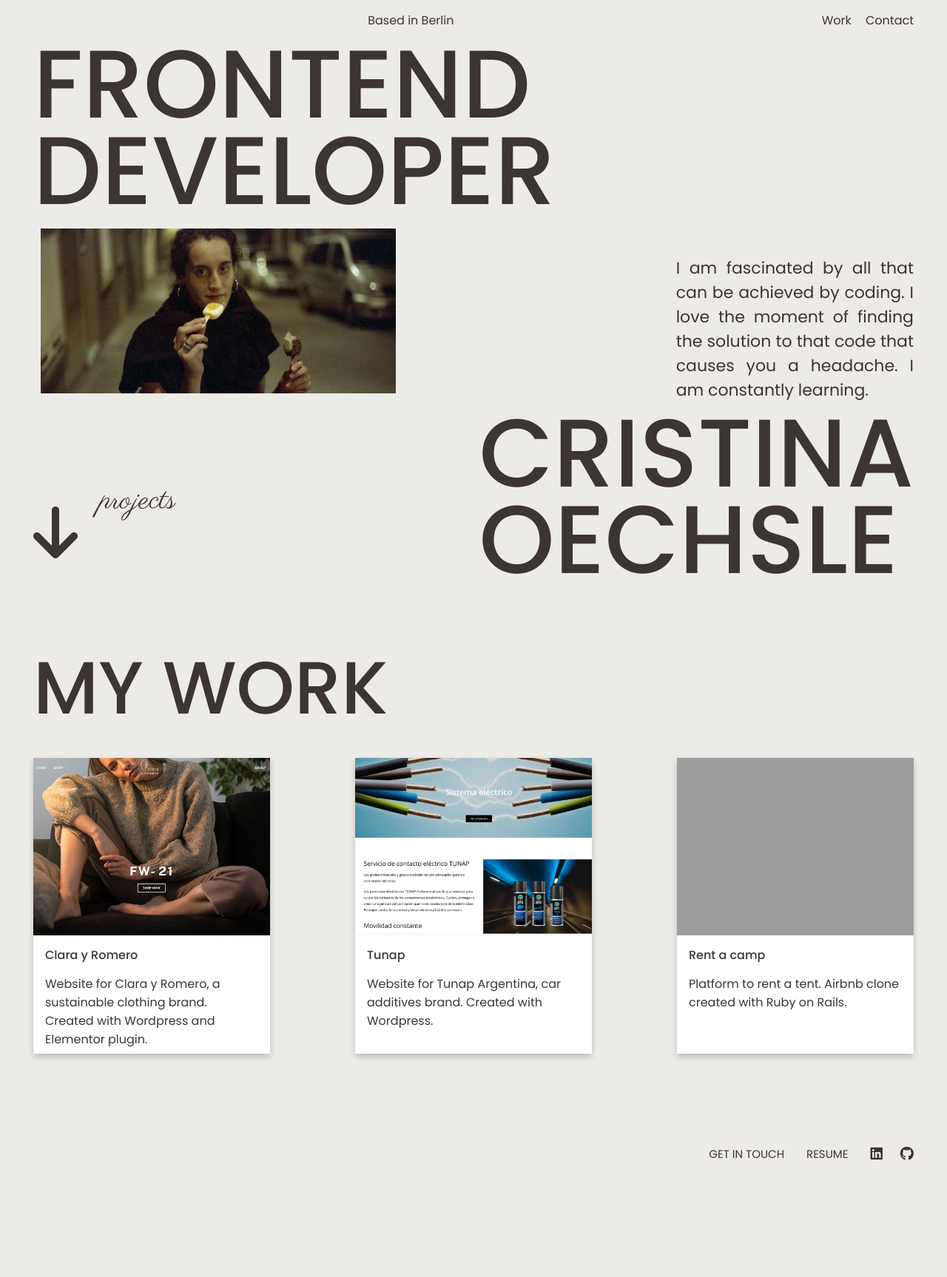
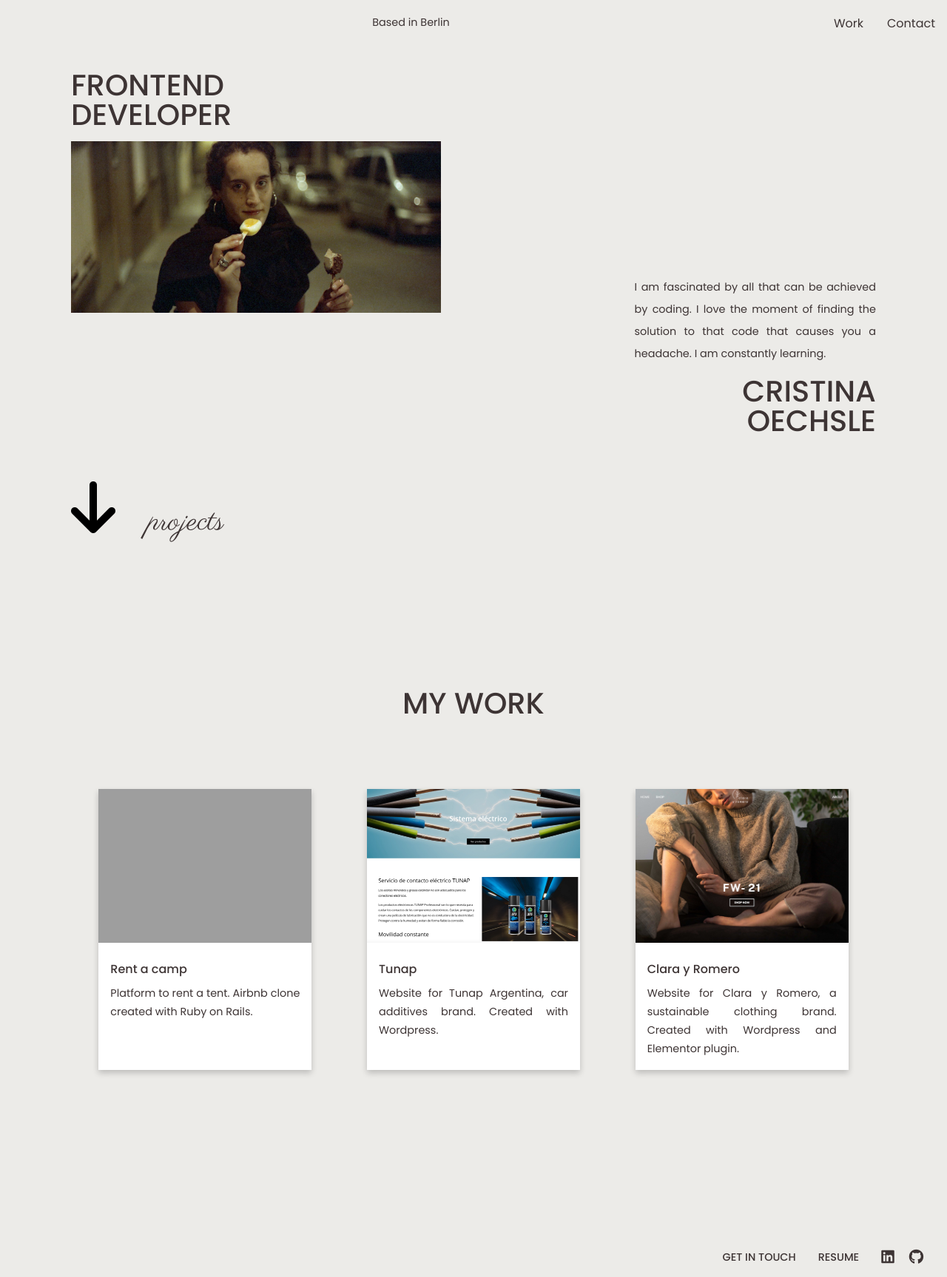
Before and after one commit to CristinaOe/portfolio_feb, a PHP site: page / in a window 1280 px wide. Shown: the whole page at 74% size. Before the commit the page ends 1569 px from the top, so only its background shows below. Run offline with PHP 8.4, Linux system fonts and the light colour scheme; some libraries are stand-ins or nearby versions; grey boxes are pictures that could not be loaded.

Commit message:
redo responsive page

```diff
--- a/css/styles.css
+++ b/css/styles.css
@@ -1,67 +1,126 @@
-* {
+html {
+  font-size: 0.9rem;
+  scroll-behavior: smooth;
+}
+
+body {
   margin: 0;
   font-family: "Poppins", sans-serif;
+  font-size: 1em;
   font-weight: 300;
   color: #3d3434;
   background-color: #ecebe8;
-  scroll-behavior: smooth;
 }
 
-.main-section {
-  height: 100vh;
+@media (min-width: 800px) {
+  html {
+    font-size: 1rem;
+  }
+
+  body {
+    text-align: left;
+  }
+}
+/* =============
+Typography
+=============== */
+
+h1,
+h2,
+h3 {
+  margin: 0.4em 0;
+  font-weight: 500;
+  text-transform: uppercase;
+  font-size: 2.5rem;
+  line-height: 40px;
 }
 
-.project-section {
-  min-height: 85vh;
-}
-
-.main-section,
-.project-section {
-  padding: 0px 45px;
-}
-
-h1,
-h2 {
-  font-size: 130px;
-  font-weight: 500;
-  text-transform: uppercase;
+h1 {
+  text-align: left;
 }
 
 h2 {
-  float: right;
-  margin-top: 20px;
+  text-align: right;
 }
 
 h3 {
-  font-size: 100px;
-  font-weight: 500;
-  text-transform: uppercase;
+  text-align: center;
+  margin-top: 0;
 }
 
-a {
-  cursor: pointer;
-}
-header {
-  font-weight: 400;
-  display: flex;
-  padding: 15px 0;
-  padding-right: 45px;
+h4 {
+  font-weight: 500;
 }
 
-header > p {
-  margin: 0 auto;
+p {
+  font-size: 0.9rem;
+  text-align: justify;
+  line-height: 25px;
 }
 
-.work-link {
-  margin-right: 15px;
+@media (min-width: 800px) {
+  html {
+    font-size: 1rem;
+  }
+
+  h3 {
+    margin-top: 0.5em;
+  }
 }
 
-.header-links a {
-  text-decoration: none;
+@media (min-width: 1300px) {
+  h1,
+  h2,
+  h3 {
+    font-size: 5rem;
+    line-height: 80px;
+  }
+}
+
+@media (min-width: 1600px) {
+  h1,
+  h2,
+  h3 {
+    font-size: 6.5rem;
+    line-height: 100px;
+  }
+
+  h1 {
+    margin-top: 0;
+  }
+}
+
+/* =============
+Layout
+=============== */
+.container {
+  padding: 1em 6em;
+  min-height: 100vh;
   position: relative;
 }
 
-.header-links a:after {
+.header {
+  display: flex;
+  justify-content: space-between;
+  padding: 0.2em 1em;
+}
+.nav ul {
+  display: flex;
+  list-style: none;
+  padding: 0;
+}
+
+.nav li {
+  margin-left: 2em;
+}
+
+.nav a {
+  text-decoration: none;
+  position: relative;
+  color: #3d3434;
+}
+
+.nav a:after {
   content: "";
   position: absolute;
   width: 100%;
@@ -74,7 +133,7 @@ header > p {
   transition: transform 0.25s ease-out;
 }
 
-.header-links a:hover:after {
+.nav a:hover:after {
   transform: scaleX(1);
 }
 
@@ -84,72 +143,99 @@ header > p {
   margin-top: 0;
 }
 
-.cris-img {
-  max-width: 480px;
-  margin-top: 20px;
-  margin-left: 10px;
-}
-
-.left-side,
-h2 {
-  line-height: 0.9;
-}
-
-.right-side {
-  position: relative;
-  height: 30px;
-}
-
-.about-text {
-  display: flex;
-  position: absolute;
-  bottom: 20px;
-  right: 0px;
-  font-size: 22px;
-  max-width: 27%;
-  text-align: justify;
+img {
+  max-width: 100%;
+  object-fit: cover;
 }
 
 .arrow {
-  display: flex;
   position: absolute;
-  top: 85%;
-  gap: 30px;
+  top: 70%;
+}
+
+.fa-arrow-down {
+  transform: scale(0.8);
+  color: black;
 }
 
 .projects-text {
-  margin-top: -30px;
+  display: none;
+  margin-left: 1em;
   font-family: "Parisienne", cursive;
   font-size: 40px;
+}
+
+@media (min-width: 600px) {
+  img {
+    max-width: 400px;
+    left: 0;
+  }
+}
+
+@media (min-width: 1024px) {
+  img {
+    max-width: 500px;
+    left: 0;
+  }
+}
+
+@media (min-width: 800px) {
+  .about-text {
+    line-height: 30px;
+    margin-top: -4em;
+  }
+
+  .col-2 {
+    width: 30%;
+    float: right;
+    text-align: right;
+  }
+
+  .header {
+    justify-content: center;
+    text-align: center;
+  }
+
+  .header > p {
+    margin: 0 auto;
+    margin-top: 1em;
+  }
+
+  .fa-arrow-down {
+    transform: scale(1);
+    color: black;
+  }
+
+  .projects-text {
+    display: inline;
+  }
+}
+
+@media (min-width: 1300px) {
+  .about-text {
+    font-size: 1.2rem;
+  }
 }
 
 /* cards */
 
 .cards {
   width: 100%;
-  margin: 0 auto;
-  padding-top: 20px;
-  display: flex;
-  flex-direction: row-reverse;
-  flex-wrap: wrap;
-  justify-content: space-between;
+  margin-top: 6em;
 }
 
 .card {
-  width: 20rem;
+  margin: 0 auto;
+  margin-bottom: 3em;
+  width: 18rem;
   box-shadow: 0 4px 8px 0 rgba(0, 0, 0, 0.2);
   transition: 0.3s;
-  margin-bottom: 0;
   background-color: #fff;
 }
 
 .card img {
-  height: 15rem;
+  height: 13rem;
   object-fit: cover;
-}
-
-h4 {
-  font-weight: 500;
 }
 
 .card:hover {
@@ -157,43 +243,66 @@ h4 {
   transform: scale(0.95);
 }
 
+.card-info {
+  padding: 1em;
+}
+
 .card a {
   background-color: #fff;
 }
 
-.container > p,
-.container > h4 {
+.card-title {
+  padding-bottom: 0.5em;
+}
+
+.card-title,
+.card-desc {
   background-color: #fff;
-  padding: 7px 16px;
+  margin: 0;
+}
+
+@media (min-width: 800px) {
+  .cards {
+    display: flex;
+    flex-wrap: wrap;
+    justify-content: space-between;
+  }
 }
 
 /* footer */
 
 footer {
-  padding: 14px 45px;
-  font-size: 15px;
+  font-size: 1rem;
   font-weight: 500;
   display: flex;
   gap: 30px;
-  justify-content: right;
   text-transform: uppercase;
+  position: absolute;
+  bottom: 0;
+  right: 0;
+  margin-right: 2em;
 }
 
-.footer-links a {
+footer a {
+  color: #3d3434;
   text-decoration: none;
 }
 
-.social-links .fa-linkedin {
-  margin-right: 20px;
+.footer-social-links {
+  display: flex;
+  align-items: center;
+}
+.footer-social-links .fa-linkedin {
+  margin-right: 1em;
 }
 
 .footer-links,
-.social-links i {
+.footer-social-links i {
   transition: transform 0.3s ease-in-out;
 }
 
 .footer-links:hover,
-.social-links i:hover {
+.footer-social-links i:hover {
   transform: scale(0.92);
   opacity: 90%;
 }
--- a/index.html
+++ b/index.html
@@ -7,7 +7,7 @@
     <title>Frontend Developer based in Berlin</title>
 
     <link rel="stylesheet" href="css/styles.css" />
-    <link rel="stylesheet" href="css/mediaquery.css">
+    <!-- <link rel="stylesheet" href="css/mediaquery.css"> -->
     <link rel="preconnect" href="https://fonts.googleapis.com" />
     <link rel="preconnect" href="https://fonts.gstatic.com" crossorigin />
     <link
@@ -22,14 +22,16 @@
   <body>
     <header class="header">
       <p>Based in Berlin</p>
-      <div class="header-links">
-        <a href="#my-work" class="work-link">Work</a>
-        <a href="mailto:crisoechsle@gmail.com">Contact</a>
+      <div class="nav">
+        <ul>
+          <li><a href="#projects" class="work-link">Work</li></a>
+          <li><a href="mailto:crisoechsle@gmail.com">Contact</li></a>
+        </ul>
       </div>
     </header>
-    <section class="main-section">
-      <main>
-        <div class="left-side">
+    <div class="container">
+
+        <div class="about col-1">
           <h1>Frontend <span class="block-text">Developer</span></h1>
           <img
             src="images/cris-helados.jpg"
@@ -37,7 +39,7 @@
             class="cris-img"
           />
         </div>
-        <div class="right-side">
+        <div class="about col-2">
           <p class="about-text">
             I am fascinated by all that can be achieved by coding. I love the
             moment of finding the solution to that code that causes you a
@@ -48,19 +50,19 @@
           </h2>
         </div>
         <div class="arrow">
-          <a href="#my-work"><i class="fas fa-arrow-down fa-5x"></i></a>
+          <a href="#projects"><i class="fas fa-arrow-down fa-5x"></i></a>
           <p class="projects-text">projects</p>
         </div>
-      </main>
-    </section>
-    <section class="project-section" id="my-work">
+
+    </div>
+    <div class="container" id="projects">
       <h3>My work</h3>
       <!-- projects -->
       <div class="cards">
 
       </div>
-      </div>
-     </section>
+
+
       <footer>
         <p class="footer-links">
           <a
@@ -72,7 +74,7 @@
         <p class="footer-links">
           <a href="cristina-oechsle-resume.pdf" target="_blank">resume</a>
         </p>
-        <div class="social-links">
+        <div class="footer-social-links">
           <a href="https://www.linkedin.com/in/cristina-oechsle/" target="blank"
             ><i class="fab fa-linkedin fa-lg"></i
           ></a>
@@ -81,6 +83,7 @@
           ></a>
         </div>
       </footer>
+    </div>
     </section>
     <script src="index.js" type="text/javascript"></script>
   </body>
--- a/index.js
+++ b/index.js
@@ -18,9 +18,9 @@ for (let i = 0; i < title.length; i++) {
   cards.innerHTML =
     ` <div class="card">
         <a href=${website[i]} target="_blank"><img src="images/${title[i]}.png" alt="Avatar" style="width:100%"></a>
-        <div class="container">
-          <h4>${title[i]}</h4>
-          <p>${description[i]}</p>
+        <div class="card-info">
+          <h4 class="card-title">${title[i]}</h4>
+          <p class="card-desc">${description[i]}</p>
         </div>
       </div>` + cardContent;
 }
```
Also changed, not shown: css/styless.css (added, +196 -0 lines).
